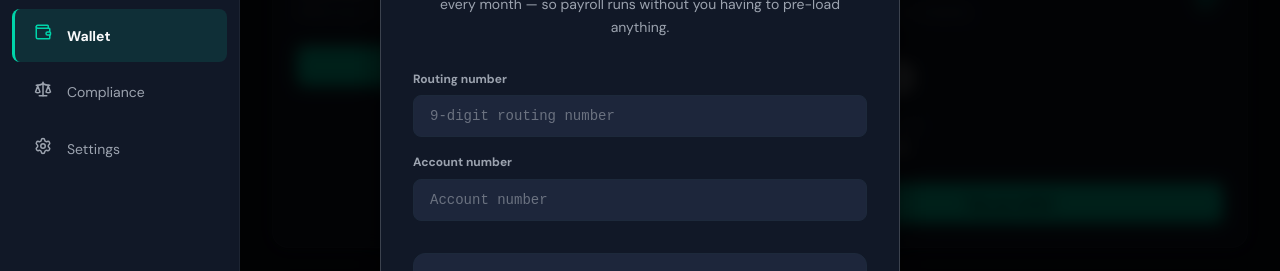
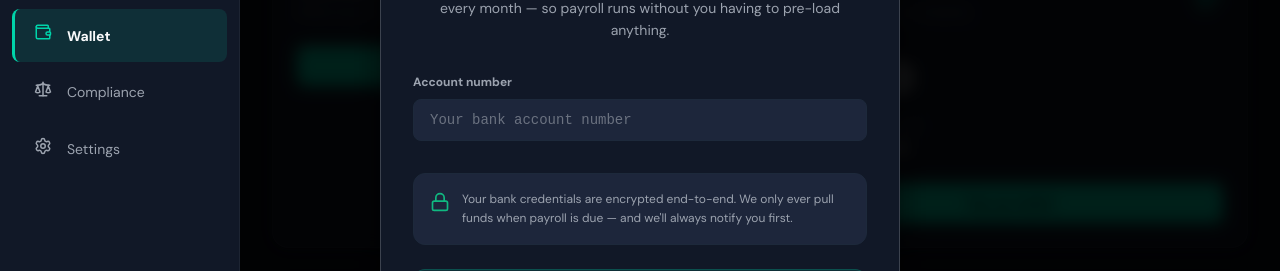
Before and after one commit to Iyinoluwa-Babarinde/payzati, a Next.js app: page /employer/wallet in a window 1280 px wide. Both pictures are taken after a click on the button "Link a bank account". Shown: the part 250-521 px from the top of the page. Built offline with nearby package versions, Linux system fonts and the light colour scheme; no server answers.

Commit message:
fix: remove routing number field from bank link modal

```diff
--- a/src/app/employer/wallet/page.tsx
+++ b/src/app/employer/wallet/page.tsx
@@ -34,7 +34,7 @@ export default function WalletPage() {
   const [depositAmount, setDepositAmount]       = useState('');
   const [depositCurrency, setDepositCurrency]   = useState('USD');
   const [depositing, setDepositing]             = useState(false);
-  const [bankDetails, setBankDetails]           = useState({ routing: '', account: '' });
+  const [bankDetails, setBankDetails]           = useState({ account: '' });
   const [linking, setLinking]                   = useState(false);
   const [transactions, setTransactions]         = useState<any[]>([]);
   const [balance, setBalance]                   = useState(0);
@@ -100,8 +100,8 @@ export default function WalletPage() {
 
   // ── Link bank ──────────────────────────────────────────────────────────────
   const handleLinkBank = async () => {
-    if (!bankDetails.routing || !bankDetails.account) {
-      toast.error('Please fill in both routing and account numbers.');
+    if (!bankDetails.account) {
+      toast.error('Please enter your account number.');
       return;
     }
     setLinking(true);
@@ -135,7 +135,7 @@ export default function WalletPage() {
       setPullSchedule({ nextPull: next.toISOString(), bankName: newBank.bankName, last4: newBank.last4, lastPull: null, lastAmount: null });
       setShowLinkModal(false);
       setLinking(false);
-      setBankDetails({ routing: '', account: '' });
+      setBankDetails({ account: '' });
       toast.success('Bank account linked — monthly auto-pull is live!');
     }, 1800);
   };
@@ -482,23 +482,11 @@ export default function WalletPage() {
             <div style={{ display: 'flex', flexDirection: 'column', gap: '1rem', marginBottom: '2rem' }}>
               <div>
                 <label style={{ display: 'block', marginBottom: '0.375rem', fontSize: 'var(--text-xs)', fontWeight: 700, color: 'var(--text-secondary)' }}>
-                  Routing number
-                </label>
-                <input
-                  type="text"
-                  placeholder="9-digit routing number"
-                  value={bankDetails.routing}
-                  onChange={e => setBankDetails({ ...bankDetails, routing: e.target.value })}
-                  style={{ fontFamily: 'var(--font-mono)' }}
-                />
-              </div>
-              <div>
-                <label style={{ display: 'block', marginBottom: '0.375rem', fontSize: 'var(--text-xs)', fontWeight: 700, color: 'var(--text-secondary)' }}>
                   Account number
                 </label>
                 <input
                   type="text"
-                  placeholder="Account number"
+                  placeholder="Your bank account number"
                   value={bankDetails.account}
                   onChange={e => setBankDetails({ ...bankDetails, account: e.target.value })}
                   style={{ fontFamily: 'var(--font-mono)' }}
```
